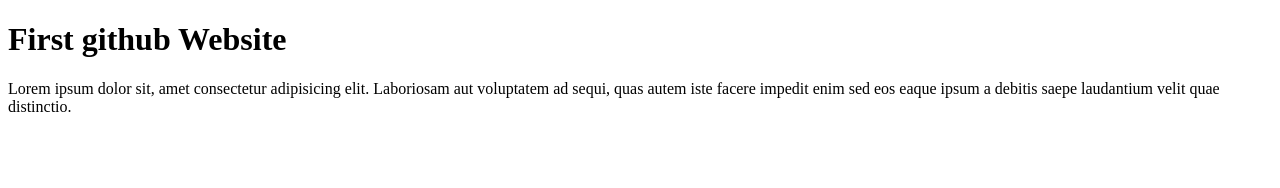
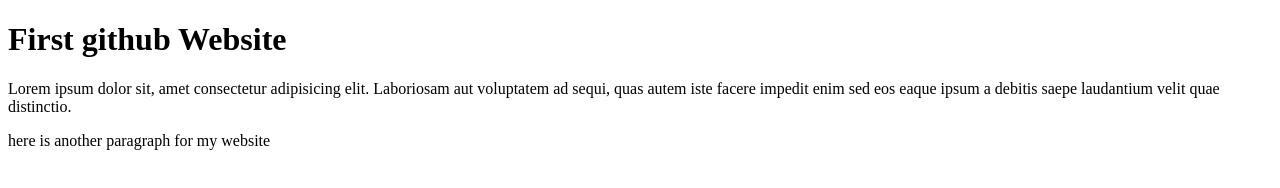
Before and after one commit to nora2336/firstsidewindows, a plain HTML site: page index.html in a window 1280 px wide. Drawn offline with Linux system fonts and the light colour scheme.

Commit message:
added a new paragraph

```diff
--- a/index.html
+++ b/index.html
@@ -8,6 +8,6 @@
 <body>
     <h1>First github Website</h1>
     <p>Lorem ipsum dolor sit, amet consectetur adipisicing elit. Laboriosam aut voluptatem ad sequi, quas autem iste facere impedit enim sed eos eaque ipsum a debitis saepe laudantium velit quae distinctio.</p>
-
+    <p>here is another paragraph for my website</p>
 </body>
 </html>
```
